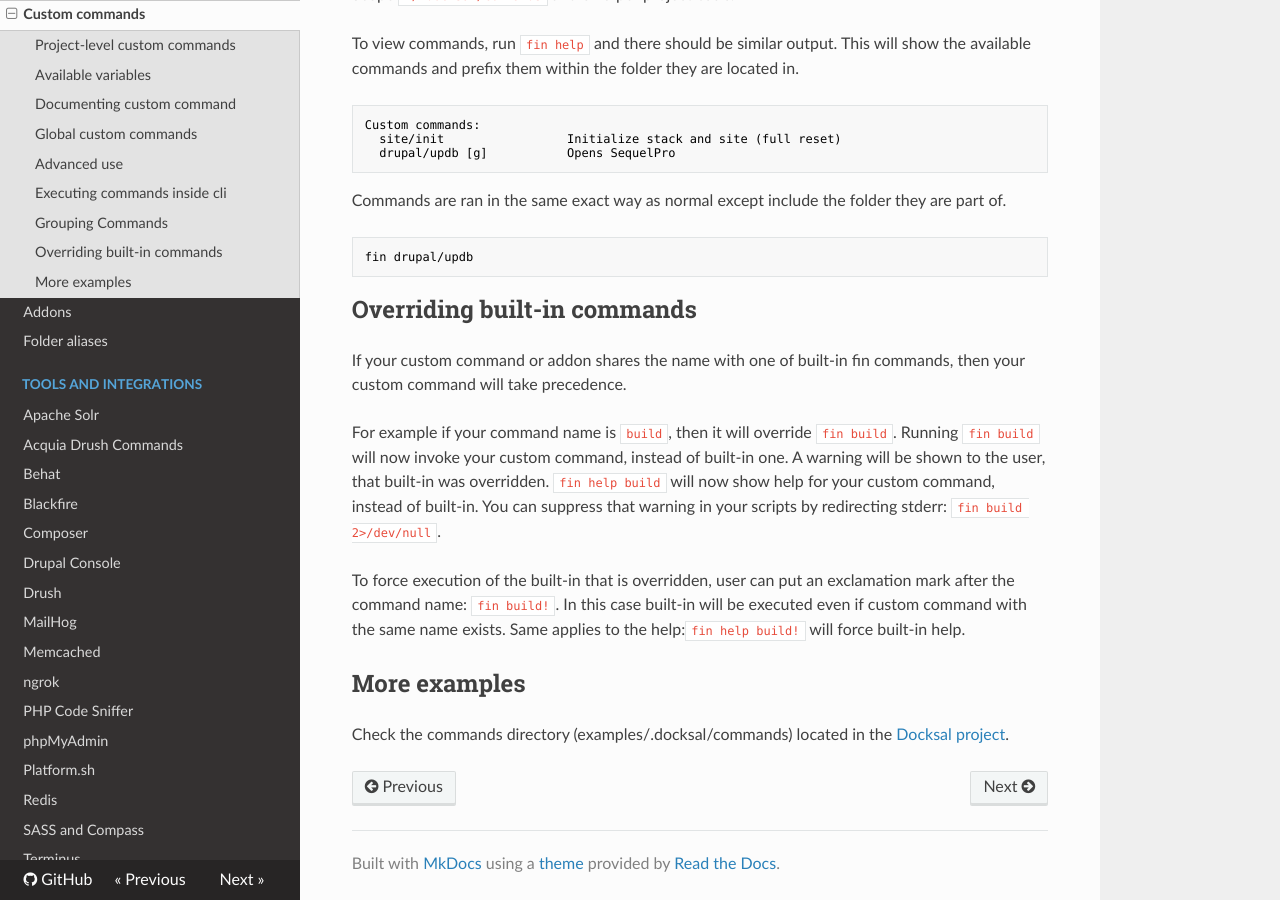
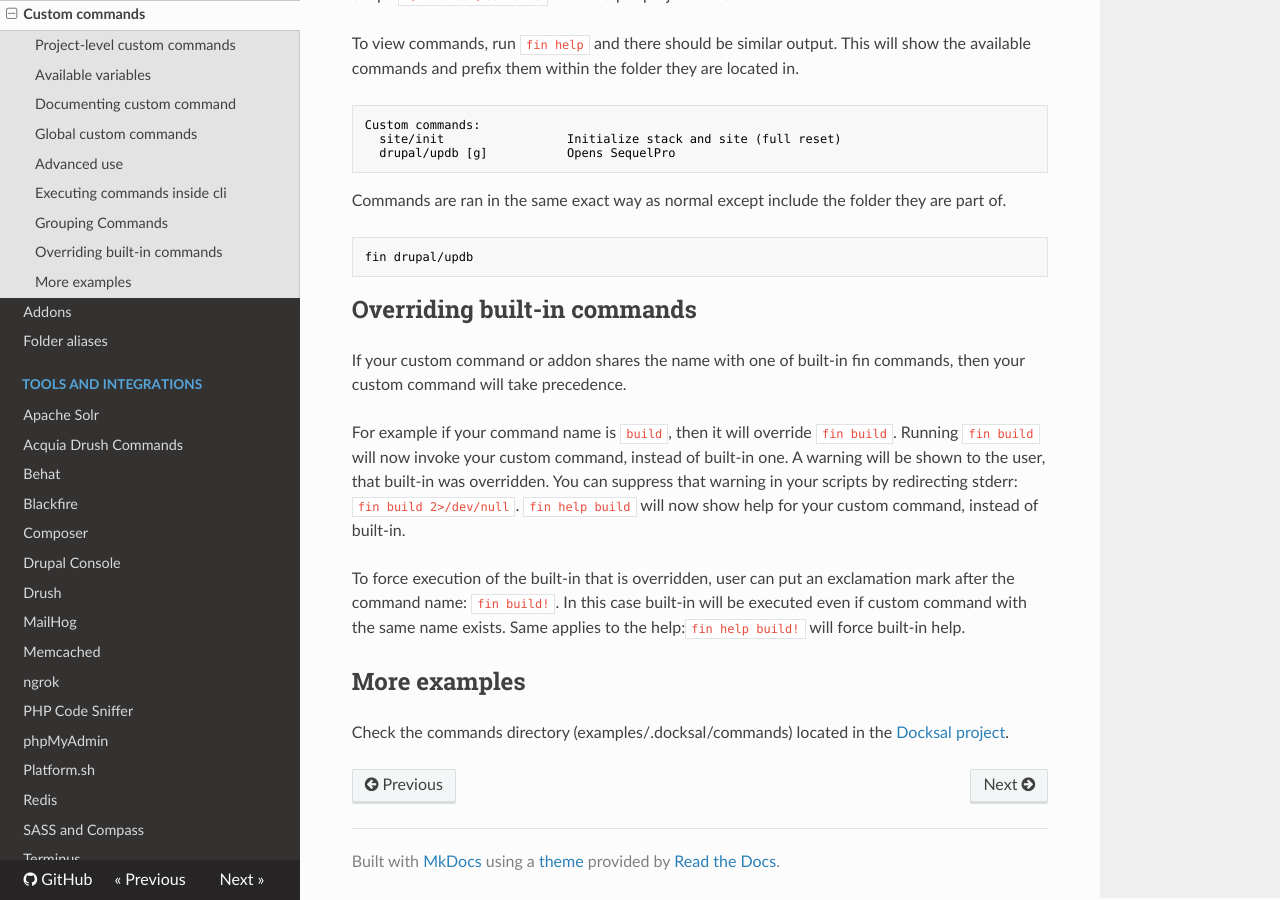
Before and after one commit to docksal/docksal, an MkDocs documentation site: the page built from docs/fin/custom-commands.md, in a window 1280 px wide and 900 px high, scrolled down 3575 px. Built offline with MkDocs 1.6.1, drawn with Linux system fonts in a browser that asks for light colours; nearby versions of some CDN libraries; old or Windows-style settings are respelled for this version of MkDocs.

Commit message:
Update help
[skip ci]

```diff
--- a/docs/fin/custom-commands.md
+++ b/docs/fin/custom-commands.md
@@ -190,8 +190,8 @@ then your custom command will take precedence.
 For example if your command name is `build`, then it will override `fin build`.
 Running `fin build` will now invoke your custom command, instead of built-in one.
 A warning will be shown to the user, that built-in was overridden.
+You can suppress that warning in your scripts by redirecting stderr: `fin build 2>/dev/null`.
 `fin help build` will now show help for your custom command, instead of built-in.
-You can suppress that warning in your scripts by redirecting stderr: `fin build 2>/dev/null`.
 
 To force execution of the built-in that is overridden, user can put an
 exclamation mark after the command name: `fin build!`.
```
